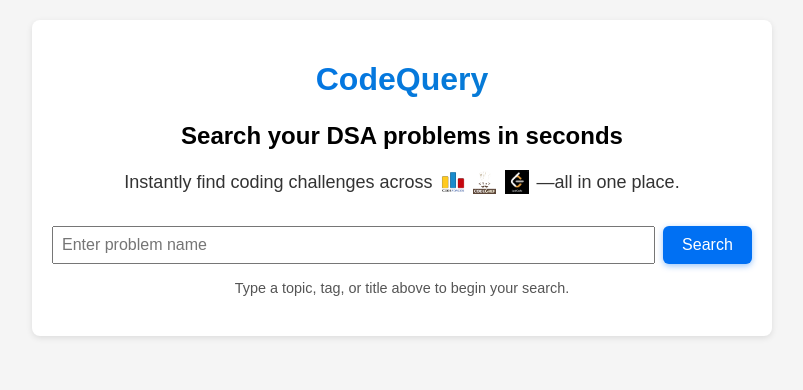
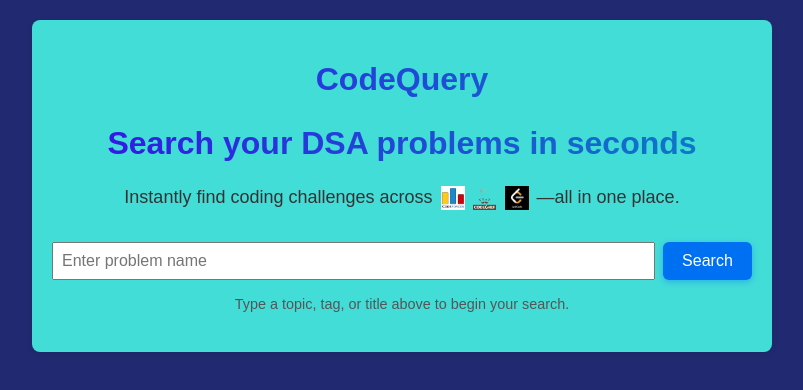
Before and after one commit to Kgpianghosh006/Codequery, a website: page index.html in a window 1280 px wide. Shown: the whole page, without its empty margins (238-1041 px from the left). Drawn offline with Linux system fonts and the light colour scheme.

Commit message:
Update styles.css

```diff
--- a/styles.css
+++ b/styles.css
@@ -1,6 +1,6 @@
 body {
   font-family: sans-serif;
-  background: #f5f5f5;
+  background: #212a71;
   margin: 0;
   padding: 20px;
 }
@@ -8,7 +8,7 @@ body {
 .container {
   max-width: 700px;
   margin: auto;
-  background: #fff;
+  background: #43ddd8;
   padding: 20px;
   border-radius: 8px;
   box-shadow: 0 2px 6px rgba(0, 0, 0, 0.1);
@@ -46,7 +46,19 @@ body {
 h1 {
   font-size: 2rem;
   font-weight: 700;
-  background: linear-gradient(90deg, #0070f3, #0a81c5);
+  background: linear-gradient(90deg, #3810e7, #0a81c5);
+  -webkit-background-clip: text;
+  -webkit-text-fill-color: transparent;
+  background-clip: text;
+  color: transparent;
+  text-align: center;
+  margin-bottom: 24px;
+}
+
+h2 {
+  font-size: 2rem;
+  font-weight: 700;
+  background: linear-gradient(90deg, #3810e7, #0a81c5);
   -webkit-background-clip: text;
   -webkit-text-fill-color: transparent;
   background-clip: text;
```
